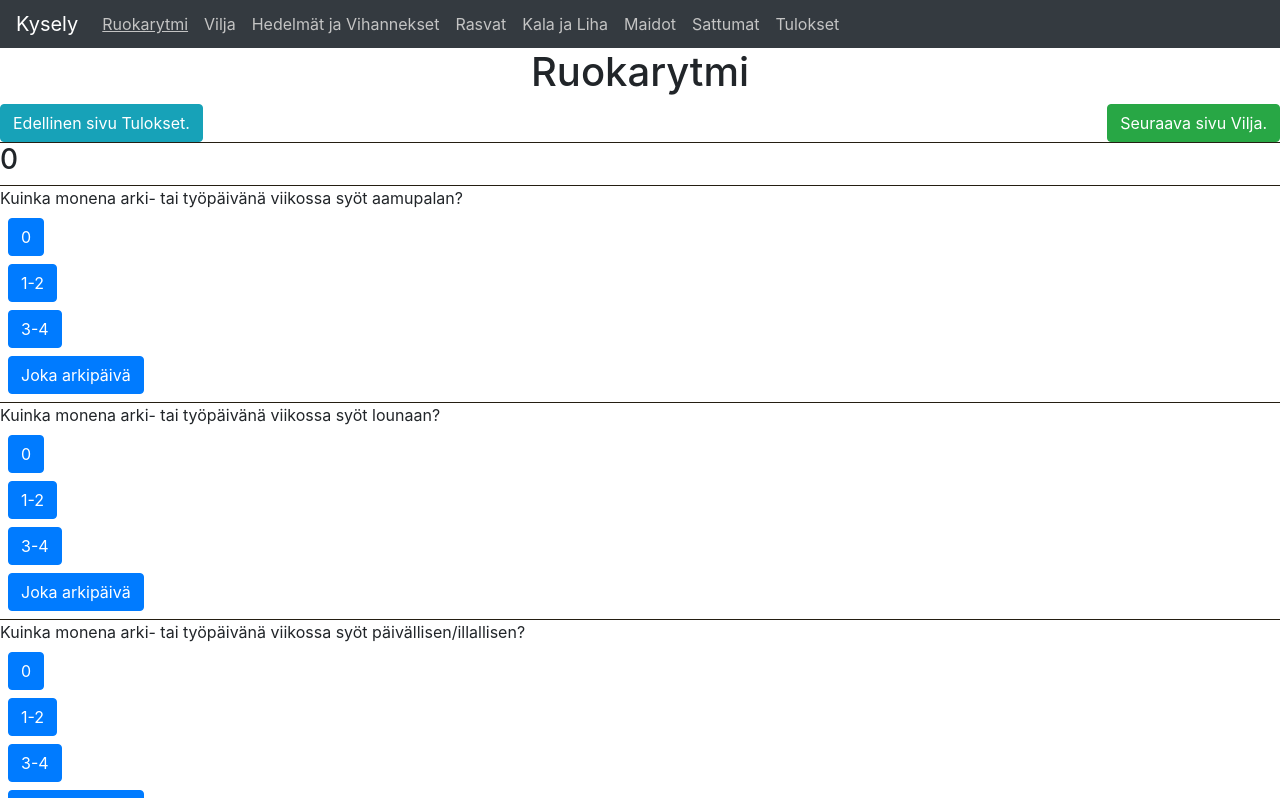
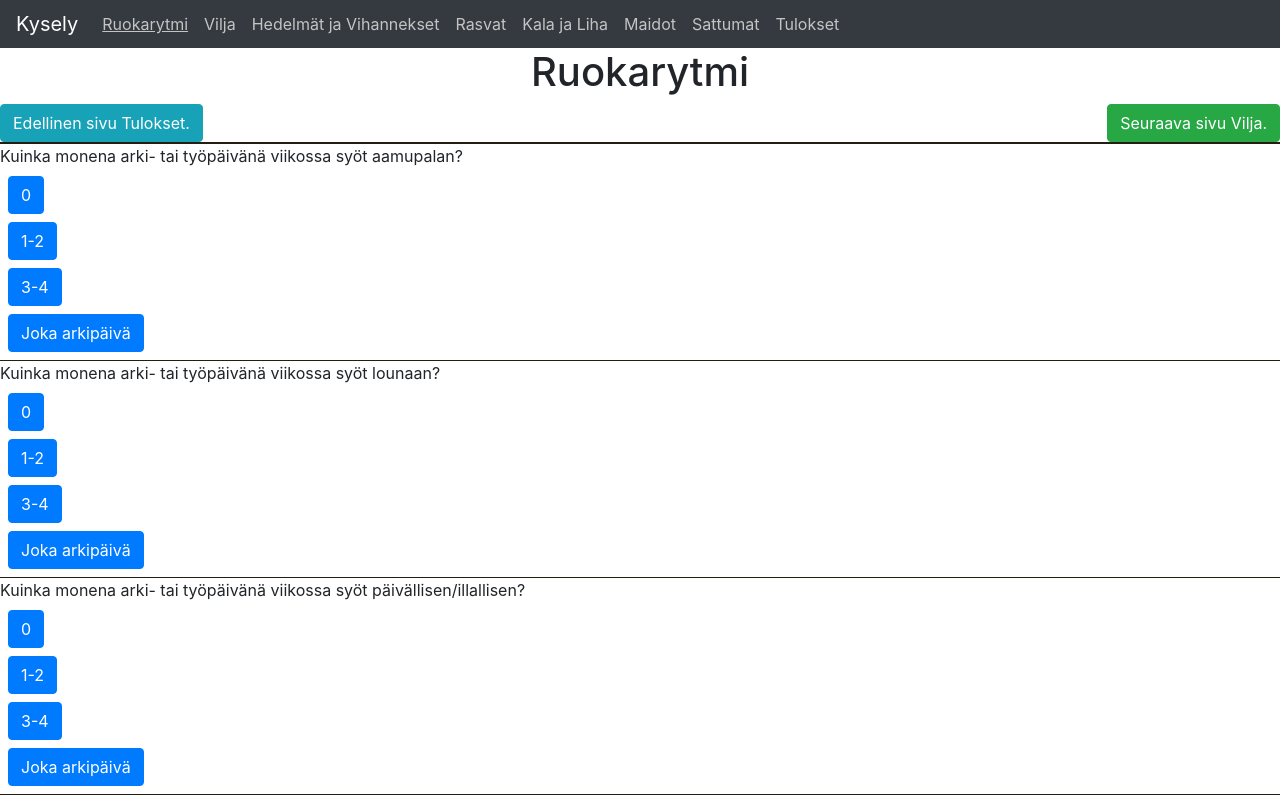
Before and after one commit to ribbb/h4321, a React (Create React App) app: page / in a window 1280 px wide. Shown: the top 798 px of the page. Built offline with nearby package versions, Linux system fonts and the light colour scheme.

Commit message:
Removed ScoreCalculater placeholder number

```diff
--- a/src/components/calculate_scores.jsx
+++ b/src/components/calculate_scores.jsx
@@ -18,11 +18,7 @@ class ScoreCalculator extends Component {
       this.props.domains[this.props.question_page_number]
     );
     */
-    return (
-      <div>
-        <h3>0</h3>
-      </div>
-    );
+    return <div></div>;
   }
 }
 
```
